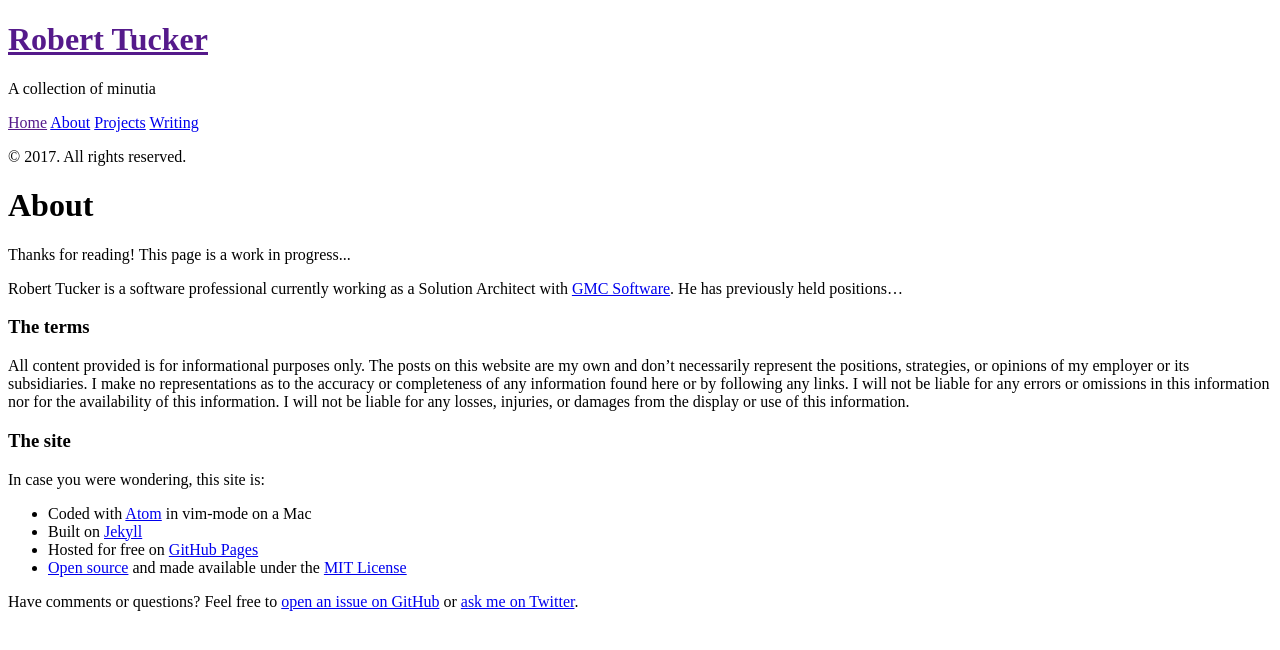
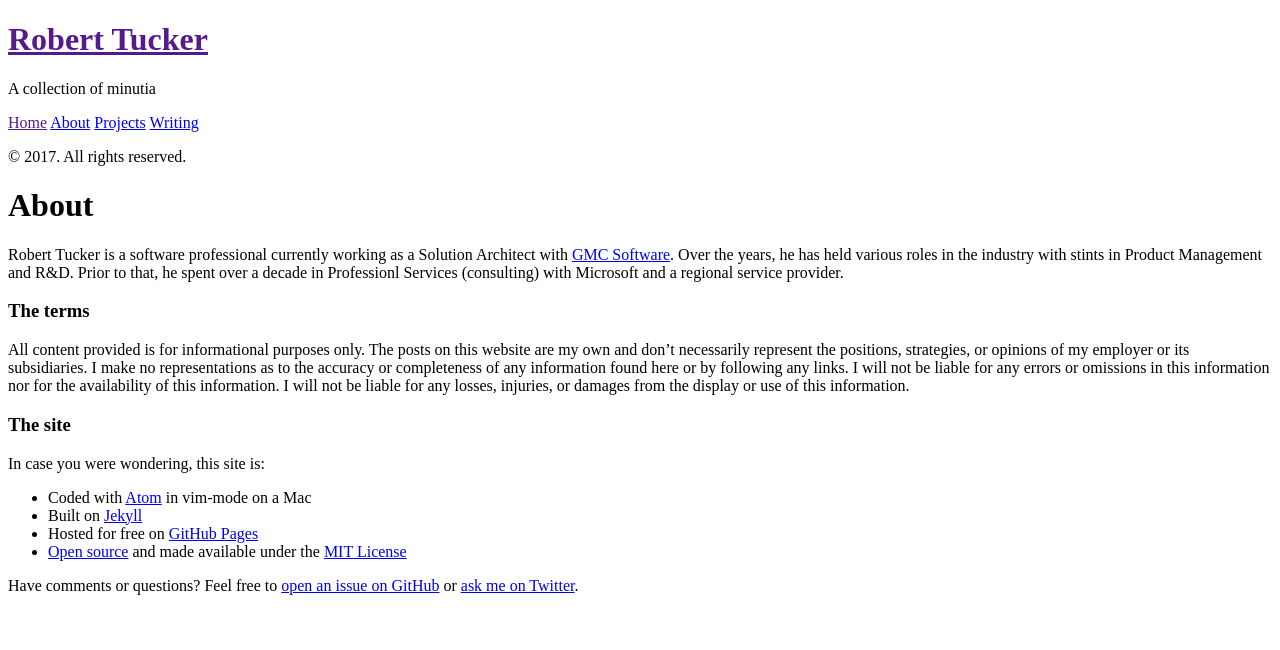
Before and after one commit to robertwtucker/robertwtucker-site, a Jekyll site: the page built from about.md, in a window 1280 px wide. Shown: the top 650 px of the page. Built offline with Jekyll 4.4.1, drawn with Linux system fonts in a browser that asks for light colours.

Commit message:
Completes first version of the about page

```diff
--- a/about.md
+++ b/about.md
@@ -3,11 +3,7 @@ layout: page
 title: About
 ---
 
-<p class="message">
-  Thanks for reading! This page is a work in progress...
-</p>
-
-Robert Tucker is a software professional currently working as a Solution Architect with [GMC Software](http://gmc.net). He has previously held positions...
+Robert Tucker is a software professional currently working as a Solution Architect with [GMC Software](http://gmc.net). Over the years, he has held various roles in the industry with stints in Product Management and R&D. Prior to that, he spent over a decade in Professionl Services (consulting) with Microsoft and a regional service provider.
 
 ### The terms
 
```
